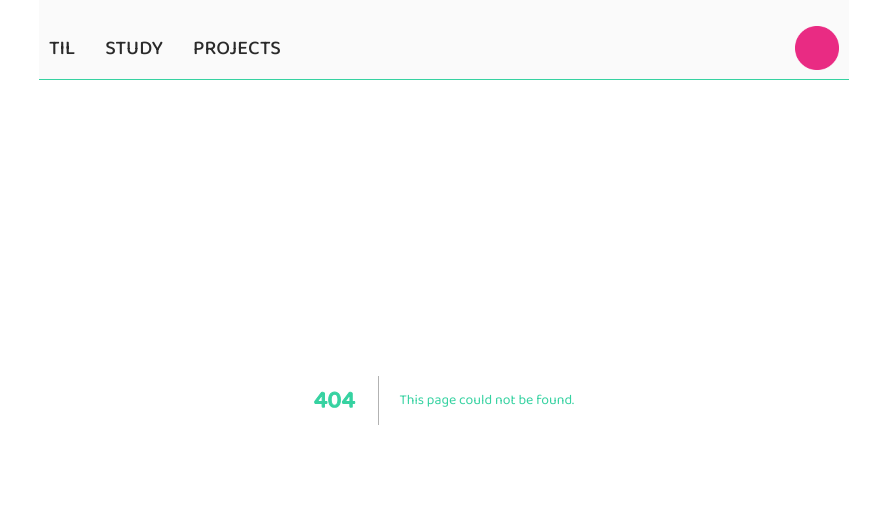
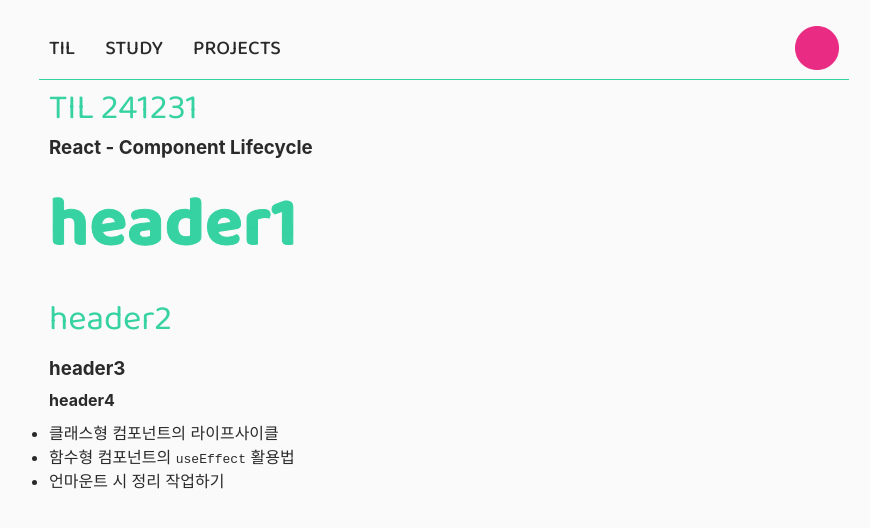
Before and after one commit to nahyukk/mag-devlog, a Next.js app: page /TIL/TIL241231 in a window 1280 px wide. Before the commit this address had no page. Shown: the top 528 px of the page, without its empty margins (196-1066 px from the left). Built offline with nearby package versions, Linux system fonts and the light colour scheme.

Commit message:
✨TIL post - implement dynamic routing to fetch and render mdx files based on th url

```diff
--- /dev/null
+++ b/app/TIL/[slug]/page.jsx
@@ -0,0 +1,45 @@
+import React from "react";
+import path from "path";
+import fs from "fs";
+import matter from "gray-matter";
+import { notFound } from "next/navigation";
+import styles from "../../page.module.css";
+import Post from "../../components/Post";
+
+const getTILPost = async (slug) => {
+  const postPath = path.join(process.cwd(), "TILPosts", `${slug}.mdx`);
+
+  if (!fs.existsSync(postPath)) {
+    return null; // 파일이 없을 때 404 처리
+  }
+
+  const fileContent = fs.readFileSync(postPath, "utf-8");
+  const { content, data } = matter(fileContent);
+
+  return {
+    title: data.title,
+    description: data.description,
+    content,
+  };
+};
+
+export default async function TILPost({ params }) {
+  const { slug } = params;
+  const post = await getTILPost(slug);
+
+  if (!post) {
+    notFound();
+  }
+
+  return (
+    <div className={styles.mainBody}>
+      <div className={styles.mainContainer}>
+        <div className={styles.postHeader}>
+          <h2 className={styles.title}>{post.title}</h2>
+          <h3 className={styles.description}>{post.description}</h3>
+        </div>
+        <Post content={post.content} />
+      </div>
+    </div>
+  );
+}
--- /dev/null
+++ b/app/components/Post.jsx
@@ -0,0 +1,5 @@
+import { MDXRemote } from "next-mdx-remote/rsc";
+
+export default function Post({ content }) {
+  return <MDXRemote source={content} />;
+}
```
